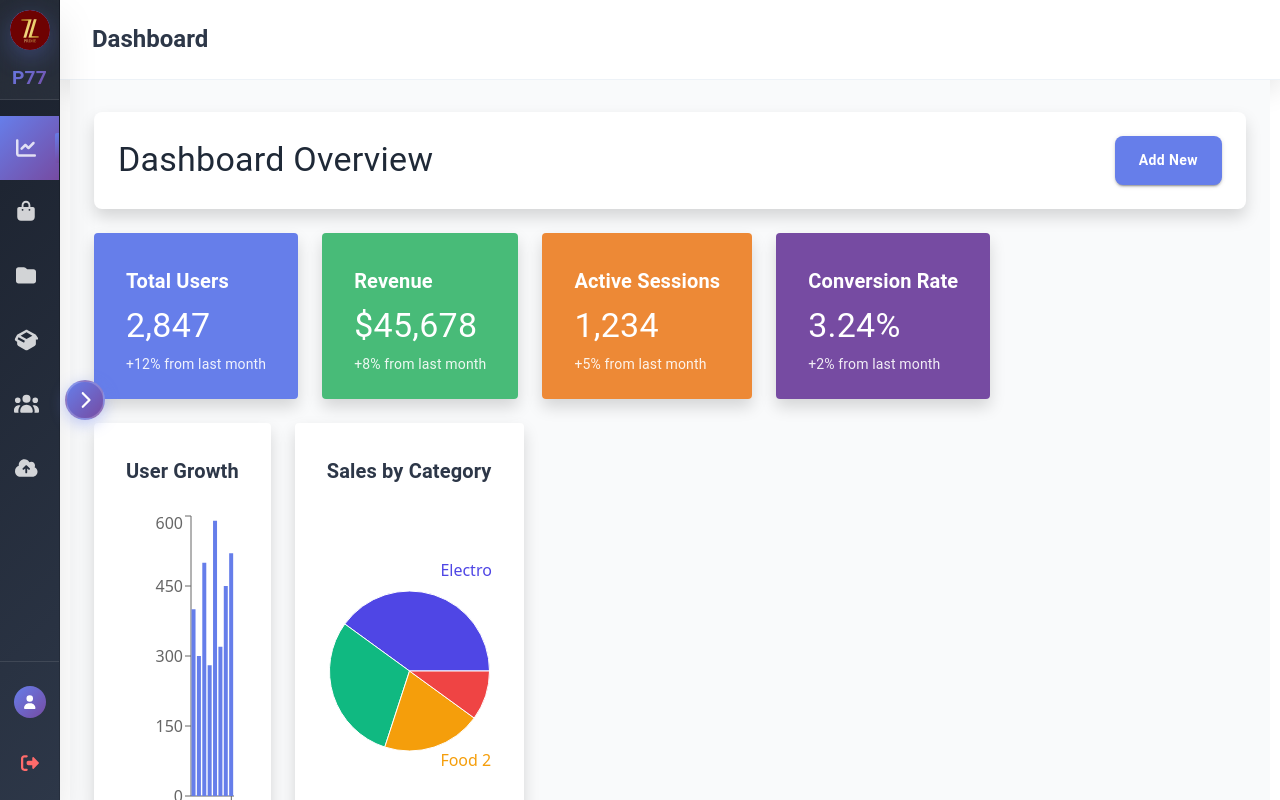
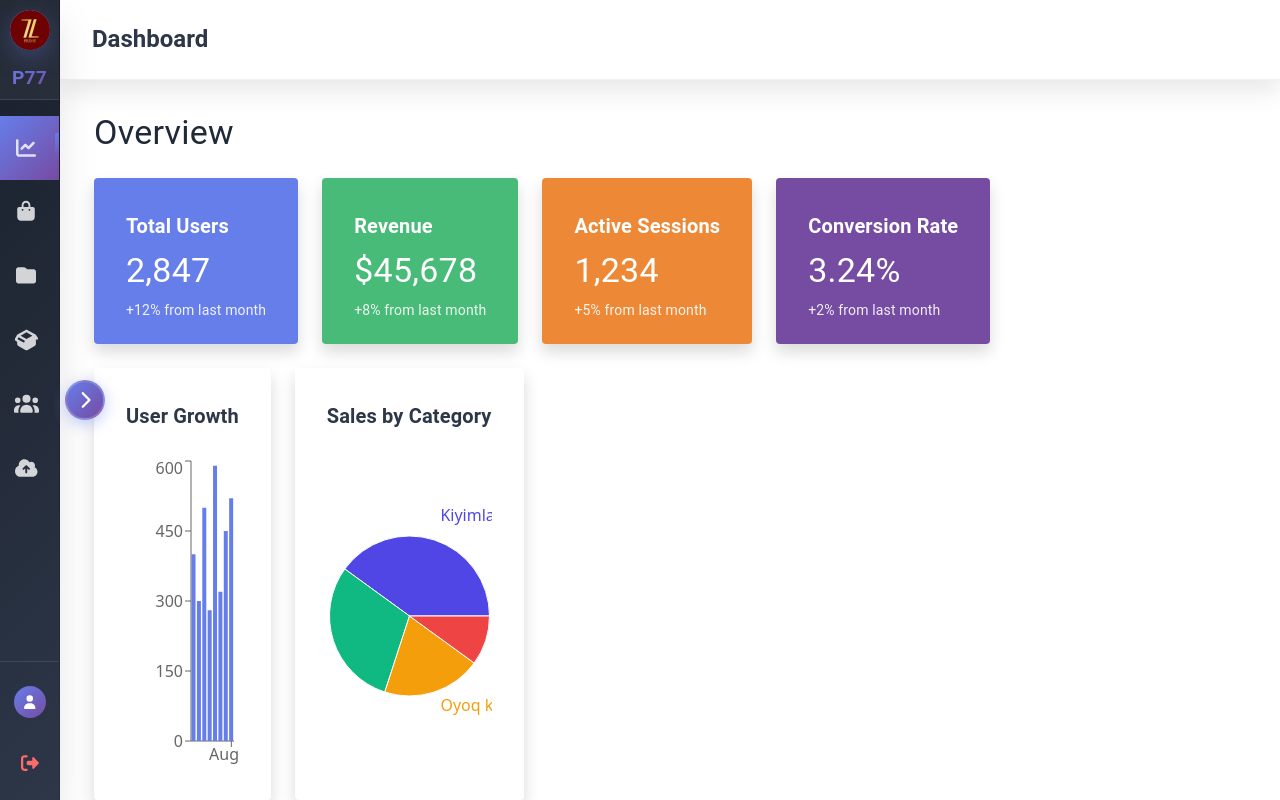
Before and after one commit to suhrob-qalandarov/prime-web-admin, a React (Create React App) app: page /dashboard in a window 1280 px wide. Shown: the top 800 px of the page. Built offline with nearby package versions, Linux system fonts and the light colour scheme.

Commit message:
Update Dashboard: localize category labels and simplify component structure by removing unused elements

```diff
--- a/src/components/pages/dashboard/dashboard.jsx
+++ b/src/components/pages/dashboard/dashboard.jsx
@@ -37,10 +37,10 @@ const revenueData = [
 ]
 
 const categoryData = [
-    { name: "Electronics", value: 400 },
-    { name: "Clothing", value: 300 },
-    { name: "Food", value: 200 },
-    { name: "Books", value: 100 },
+    { name: "Kiyimlar", value: 400 },
+    { name: "Aksessuarlar", value: 300 },
+    { name: "Oyoq kiyimlar", value: 200 },
+    { name: "Duvoykalar", value: 100 },
 ]
 
 const COLORS = ["#4F46E5", "#10B981", "#F59E0B", "#EF4444"]
@@ -54,24 +54,12 @@ const recentActivities = [
 
 const Dashboard = () => {
     return (
-        <Container className="min-h-screen bg-gray-50 py-8">
+        <Container className="min-h-screen  py-8">
             <div className="space-y-6">
-                <Box className="flex justify-between items-center bg-white p-6 rounded-lg shadow">
+                <Box className="flex justify-between items-center ">
                     <Typography variant="h4" className="font-bold text-gray-800">
-                        Dashboard Overview
+                        Overview
                     </Typography>
-                    <Button
-                        variant="contained"
-                        sx={{
-                            background: "var(--primary-color)",
-                            textTransform: "none",
-                            fontWeight: 600,
-                            padding: "0.75rem 1.5rem",
-                            borderRadius: "var(--border-radius-sm)",
-                        }}
-                    >
-                        Add New
-                    </Button>
                 </Box>
 
                 <Grid container spacing={3}>
```
